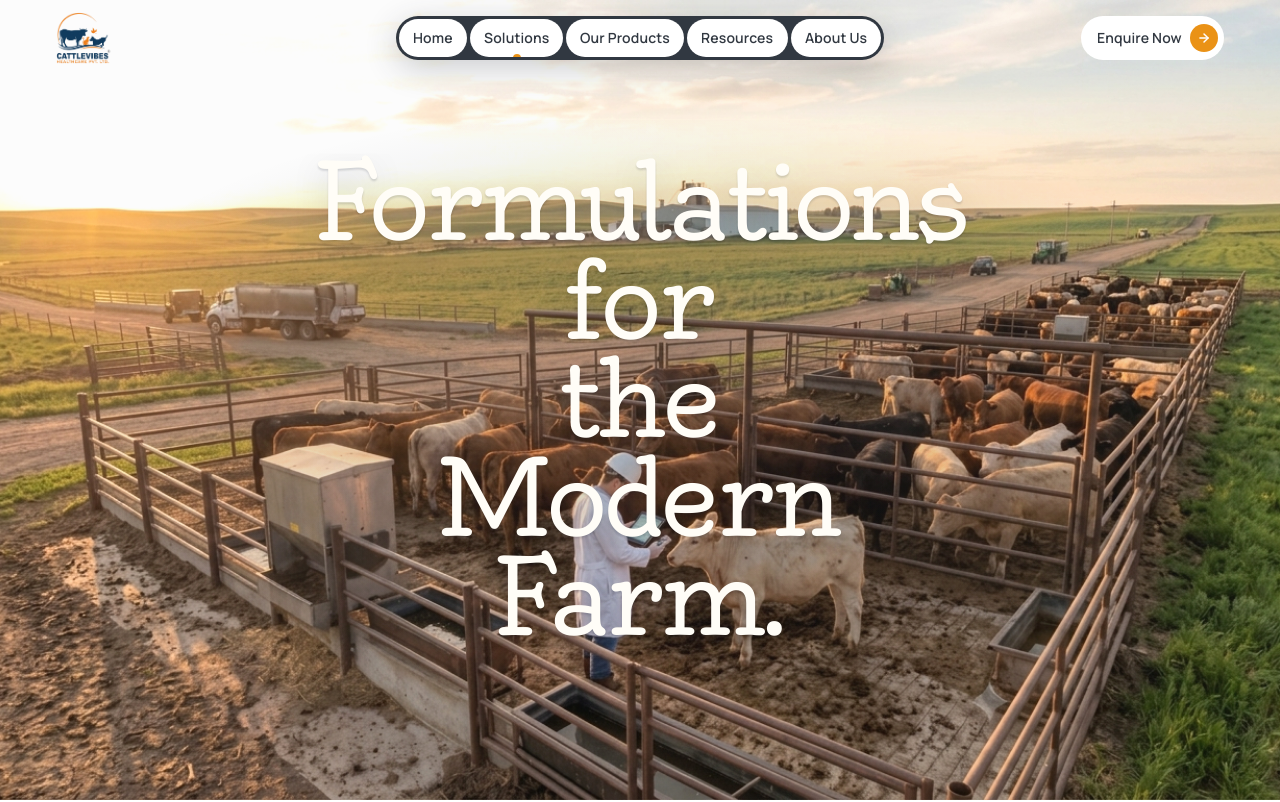
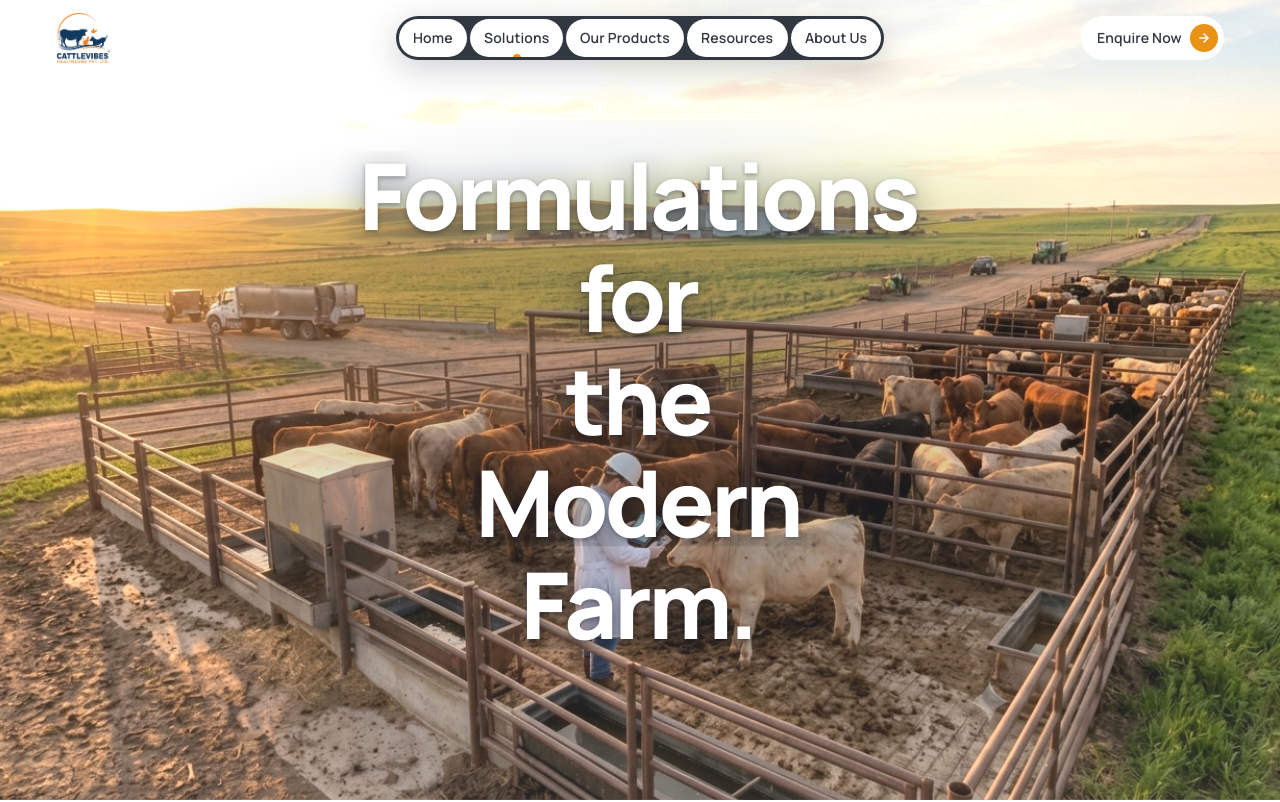
Before and after one commit to dvmmisAfk/cattlevibes, a Next.js app: page /solutions in a window 1280 px wide. Shown: the top 802 px of the page. Built offline with nearby package versions, Linux system fonts and the light colour scheme.

Commit message:
feat(solutions): revert font to Manrope, use two-line centered layout, apply light white tint and increase background brightness

```diff
--- a/src/app/globals.css
+++ b/src/app/globals.css
@@ -296,9 +296,9 @@ h3 {
   pointer-events: none;
   background: linear-gradient(
     180deg,
-    rgba(255, 255, 255, 0.10) 0%,
-    rgba(255, 255, 255, 0.055) 42%,
-    rgba(255, 255, 255, 0.025) 100%
+    rgba(255, 255, 255, 0.16) 0%,
+    rgba(255, 255, 255, 0.08) 45%,
+    rgba(255, 255, 255, 0.14) 100%
   );
 }
 
@@ -313,8 +313,8 @@ h3 {
   z-index: 2;
   background: radial-gradient(
     ellipse at center,
-    rgba(22, 34, 48, 0.16) 0%,
-    rgba(22, 34, 48, 0.07) 48%,
+    rgba(17, 35, 52, 0.25) 0%,
+    rgba(17, 35, 52, 0.10) 48%,
     transparent 75%
   );
 }
@@ -326,46 +326,38 @@ h3 {
   top: 50%;
   transform: translate(-50%, -50%);
 
-  width: min(1500px, 88vw);
+  width: min(1400px, 90vw);
   margin: 0;
 
-  color: #fffdf7;
+  color: #ffffff;
   text-align: center;
 
-  font-family:
-    var(--font-oldenburg),
-    "Oldenburg",
-    "Recoleta",
-    "Fraunces",
-    "DM Serif Display",
-    Georgia,
-    serif;
-
-  font-size: clamp(48px, 14vw, 72px);
-  font-style: normal;
-  font-weight: 400;
+  font-family: var(--font-heading), var(--font-manrope), system-ui, -apple-system, sans-serif;
+  font-weight: 800;
   line-height: 0.98;
-  letter-spacing: -0.035em;
+  letter-spacing: -0.03em;
   word-spacing: 0;
   opacity: 1;
   text-shadow:
-    0 2px 2px rgba(13, 24, 36, 0.14),
-    0 10px 35px rgba(13, 24, 36, 0.12);
+    0 2px 4px rgba(13, 24, 36, 0.35),
+    0 8px 32px rgba(13, 24, 36, 0.45);
+
+  font-size: clamp(42px, 9vw, 68px);
 }
 
 @media (min-width: 640px) {
   .solutionsHeroHeading {
-    font-size: clamp(72px, 9vw, 112px);
-    line-height: 0.96;
-    letter-spacing: -0.04em;
+    font-size: clamp(56px, 8vw, 92px);
+    line-height: 0.98;
+    letter-spacing: -0.035em;
   }
 }
 
 @media (min-width: 1024px) {
   .solutionsHeroHeading {
-    font-size: clamp(88px, 8.2vw, 158px);
-    line-height: 0.94;
-    letter-spacing: -0.045em;
+    font-size: clamp(76px, 7.2vw, 128px);
+    line-height: 0.96;
+    letter-spacing: -0.04em;
   }
 }
 
@@ -374,5 +366,5 @@ h3 {
 }
 
 .solutionsHeroHeading span + span {
-  margin-top: 0;
+  margin-top: 0.15em;
 }
--- a/src/app/solutions/page.tsx
+++ b/src/app/solutions/page.tsx
@@ -13,7 +13,7 @@ export const metadata: Metadata = {
 
 export default function SolutionsPage() {
   return (
-    <div className="bg-white [&_h1]:font-oldenburg [&_h2]:font-oldenburg [&_h3]:font-oldenburg">
+    <div className="bg-white">
       <SolutionsHero />
       <ClinicalPillars />
       <OvineFieldFeature />
--- a/src/components/solutions/SolutionsHero.tsx
+++ b/src/components/solutions/SolutionsHero.tsx
@@ -16,7 +16,7 @@ import { SplitText } from "./react-bits/SplitText";
 export function SolutionsHero() {
   return (
     <section className="relative w-full h-screen min-h-[520px] max-h-[1080px] overflow-hidden bg-[#112334] select-none">
-      {/* 1. Farm photograph with small brightness and colour correction */}
+      {/* 1. Farm photograph with increased brightness & contrast so it doesn't look faded */}
       <Image
         src="/images/solutions-cattle-farm-panoramic.jpg"
         alt="Veterinarian inspecting cattle at a modern livestock farm"
@@ -25,26 +25,23 @@ export function SolutionsHero() {
         sizes="100vw"
         className="absolute inset-0 w-full h-full object-cover object-bottom md:object-center pointer-events-none"
         style={{
-          filter: "brightness(1.07) contrast(0.98) saturate(1.03)",
+          filter: "brightness(1.14) contrast(1.04) saturate(1.08)",
         }}
       />
 
-      {/* 2. Subtle white-tint overlay (0.04 - 0.10 opacity, refined atmospheric tint) */}
+      {/* 2. Light white tint overlay on the background */}
       <div className="solutionsHeroWhiteTint" />
 
-      {/* 3. Local text-contrast gradient behind the heading only */}
+      {/* 3. Local text contrast gradient behind the center heading */}
       <div className="solutionsHeroTextContrast" />
 
-      {/* 4. Main heading with exact three-line composition */}
+      {/* 4. Main heading in absolute center using Manrope font from previous prompt */}
       <h1 className="solutionsHeroHeading">
         <span>
-          <SplitText text="Formulations for" delay={0.12} />
+          <SplitText text="Formulations for the" delay={0.15} />
         </span>
         <span>
-          <SplitText text="the" delay={0.22} />
-        </span>
-        <span>
-          <SplitText text="Modern Farm." delay={0.32} />
+          <SplitText text="Modern Farm." delay={0.35} />
         </span>
       </h1>
     </section>
```
